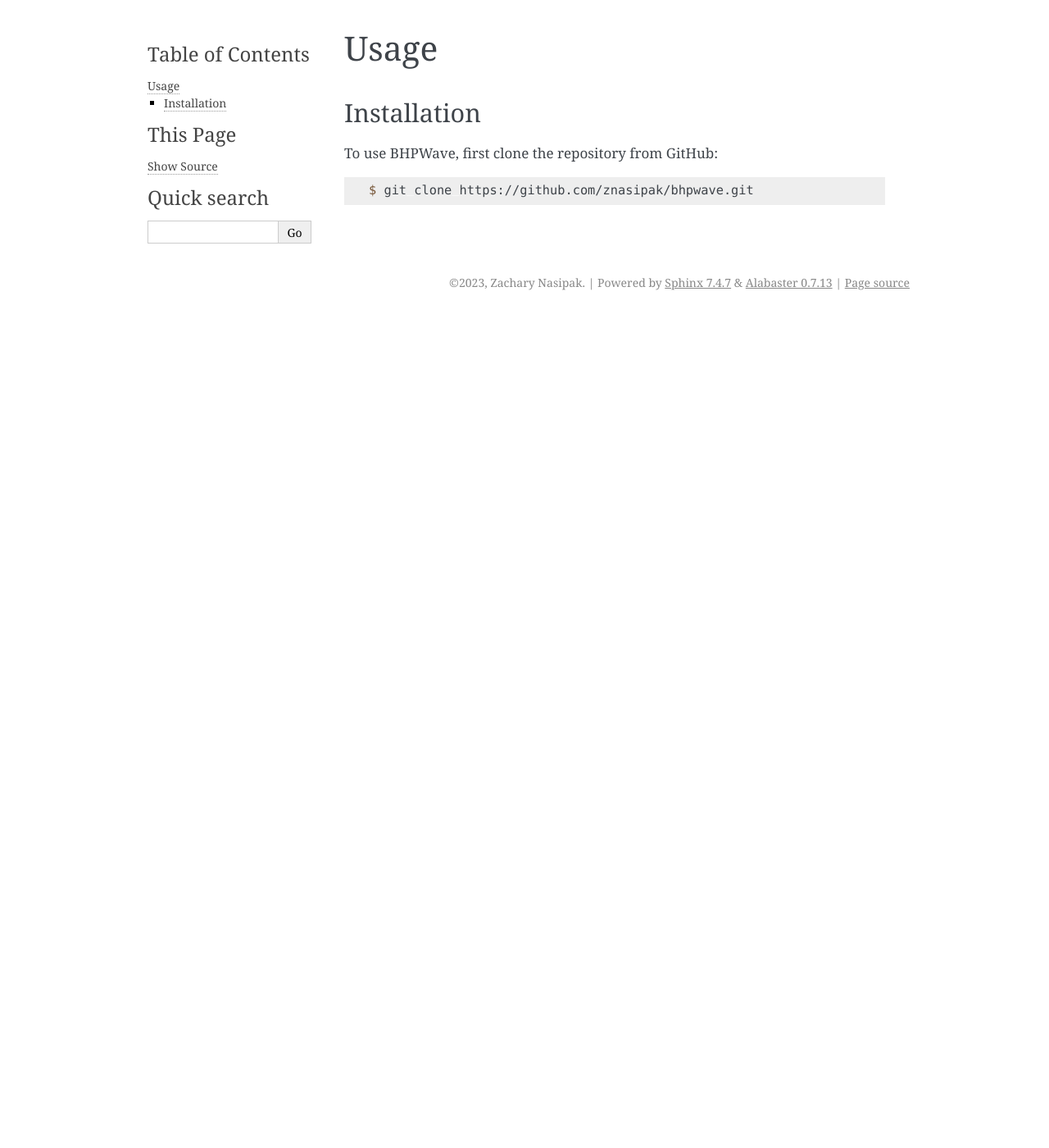
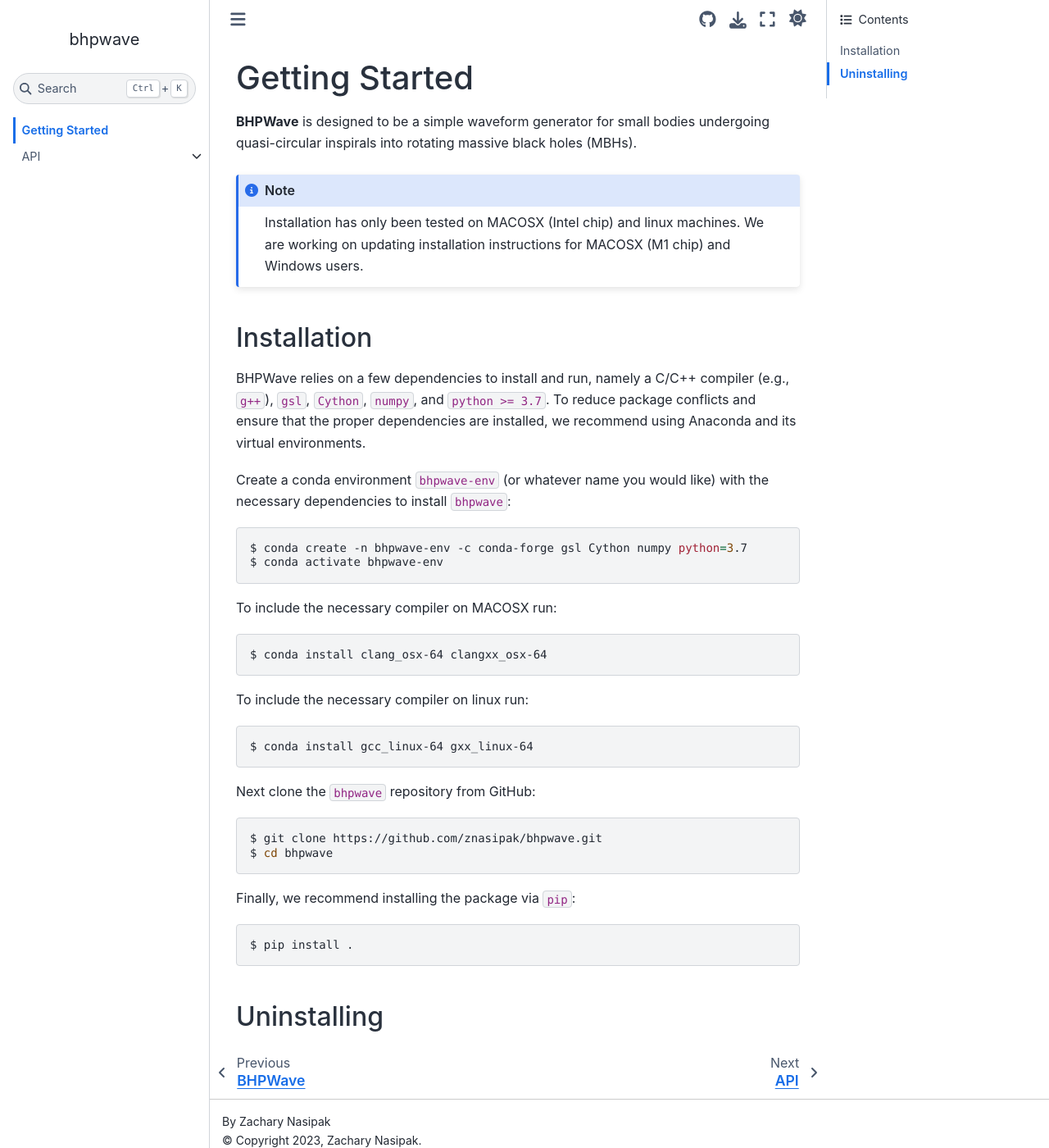
Before and after one commit to znasipak/bhpwave, a Sphinx documentation site: the page built from docs/source/usage.rst, in a window 1280 px wide and 1400 px high. Shown: the whole window at 82% size. Built offline with Sphinx 7.4.7 and the Sphinx Book theme 1.1.4, drawn with Linux system fonts in a browser that asks for light colours.

Commit message:
Updated documentation, including first installation instructions

```diff
--- a/docs/source/conf.py
+++ b/docs/source/conf.py
@@ -20,10 +20,26 @@
 templates_path = ['_templates']
 exclude_patterns = []
 
-
+autodoc_default_options = {
+    'members': True,
+    'member-order': 'bysource',
+    'special-members': '__init__',
+    'special-members': '__call__',
+    'undoc-members': True,
+    'exclude-members': '__weakref__'
+}
 
 # -- Options for HTML output -------------------------------------------------
 # https://www.sphinx-doc.org/en/master/usage/configuration.html#options-for-html-output
 
-html_theme = 'alabaster'
+html_theme = 'sphinx_book_theme'
 html_static_path = ['_static']
+html_theme_options = {
+    "repository_url": "https://github.com/znasipak/bhpwave",
+    "use_repository_button": True,
+    "navbar_end": ["navbar-icon-links"],
+}
+html_title = "bhpwave"
+html_context = {
+    "default_mode": "light"
+}
--- a/docs/source/generated/bhpwave.harmonics.rst
+++ /dev/null
@@ -1,4 +0,0 @@
-bhpwave.harmonics
-=================
-
-.. automodule:: bhpwave.harmonics
--- a/docs/source/generated/bhpwave.trajectory.rst
+++ /dev/null
@@ -1,4 +0,0 @@
-bhpwave.trajectory
-==================
-
-.. automodule:: bhpwave.trajectory
--- a/docs/source/usage.rst
+++ b/docs/source/usage.rst
@@ -1,11 +1,56 @@
-Usage
-=====
+Getting Started
+===============
+
+**BHPWave** is designed to be a simple waveform generator for
+small bodies undergoing quasi-circular inspirals into rotating massive
+black holes (MBHs).
+
+.. note::
+   Installation has only been tested on MACOSX (Intel chip) and linux
+   machines. We are working on updating installation instructions for
+   MACOSX (M1 chip) and Windows users.
 
 Installation
 ------------
 
-To use BHPWave, first clone the repository from GitHub:
+BHPWave relies on a few dependencies to install and run, namely
+a C/C++ compiler (e.g., :code:`g++`), :code:`gsl`, :code:`Cython`,
+:code:`numpy`, and :code:`python >= 3.7`.
+To reduce package conflicts and ensure that the proper dependencies are installed,
+we recommend using Anaconda and its virtual environments.
+
+Create a conda environment :code:`bhpwave-env` (or whatever name you would like)
+with the necessary dependencies to install :code:`bhpwave`:
+
+.. code-block:: console
+
+    $ conda create -n bhpwave-env -c conda-forge gsl Cython numpy python=3.7
+    $ conda activate bhpwave-env
+
+To include the necessary compiler on MACOSX run:
+
+.. code-block:: console
+
+    $ conda install clang_osx-64 clangxx_osx-64
+
+To include the necessary compiler on linux run:
+
+.. code-block:: console
+
+    $ conda install gcc_linux-64 gxx_linux-64
+
+Next clone the :code:`bhpwave` repository from GitHub:
 
 .. code-block:: console
 
     $ git clone https://github.com/znasipak/bhpwave.git
+    $ cd bhpwave
+
+Finally, we recommend installing the package via :code:`pip`:
+
+.. code-block:: console
+
+    $ pip install .
+
+Uninstalling
+------------
```
Also changed, not shown: docs/source/api.rst (deleted, +0 -9 lines), docs/source/api/api.rst (added, +10 -0 lines), docs/source/api/harmonics.rst (added, +7 -0 lines), docs/source/api/trajectory.rst (added, +12 -0 lines), docs/source/api/waveform.rst (added, +8 -0 lines), docs/source/generated/bhpwave.waveform.rst (deleted, +0 -37 lines), docs/source/index.rst (+2 -7 lines), 3 other files.
